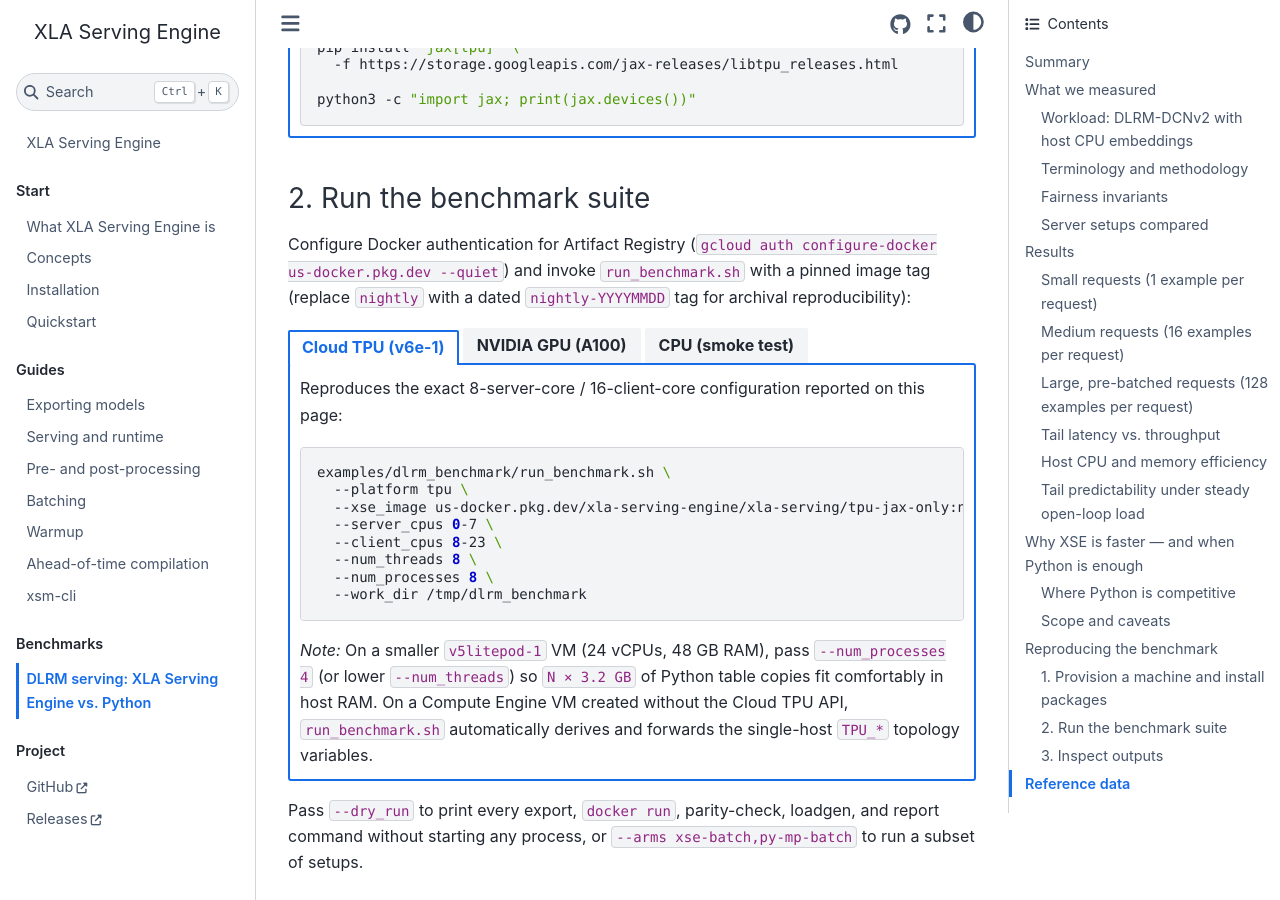
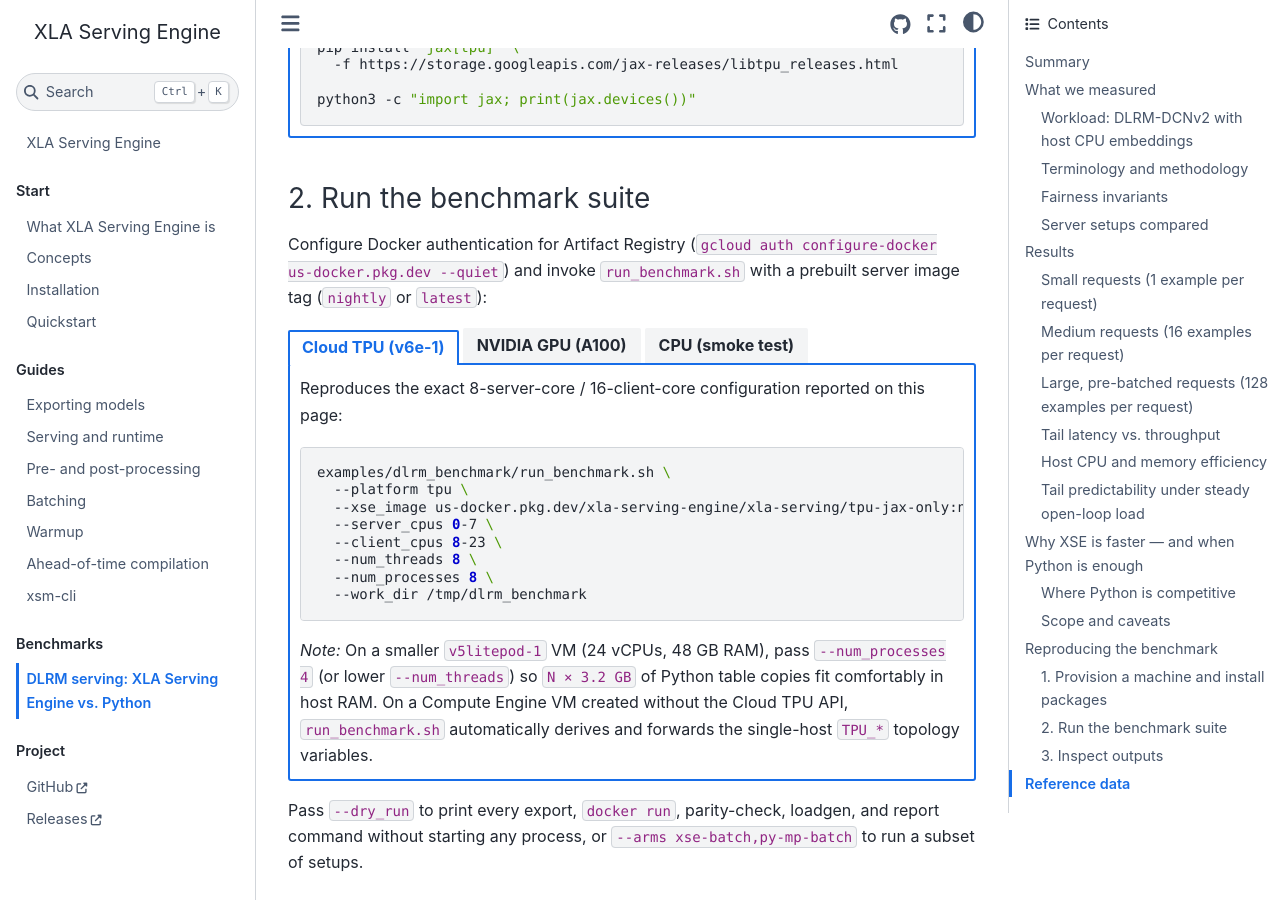
Before and after one commit to openxla/xla-serving, a Sphinx documentation site: the page built from docs/benchmarks/dlrm_serving.md, in a window 1280 px wide and 900 px high, scrolled down 10323 px. Built offline with Sphinx 7.4.7 and the Sphinx Book theme 1.1.4, drawn with Linux system fonts in a browser that asks for light colours.

Commit message:
Remove dated nightly-YYYYMMDD Docker image tags from XLA Serving nightly pushes.
Nightly scheduled runs of `push-nightly-serving-images.yml` previously tagged each image with both `nightly` and `nightly-YYYYMMDD`, which kept old nightly digests tagged indefinitely in Artifact Registry. Remove the `add_date_tag` workflow input and `nightly-YYYYMMDD` tagging logic so nightly runs push only `:nightly` (and manual release promotions can still tag `:latest` via `add_latest_tag`), and update documentation and benchmark script help text accordingly.

PiperOrigin-RevId: 1012459190

```diff
--- a/docs/benchmarks/dlrm_serving.md
+++ b/docs/benchmarks/dlrm_serving.md
@@ -396,8 +396,7 @@ pip install jax
 
 Configure Docker authentication for Artifact Registry
 (`gcloud auth configure-docker us-docker.pkg.dev --quiet`) and invoke
-`run_benchmark.sh` with a pinned image tag (replace `nightly` with a dated
-`nightly-YYYYMMDD` tag for archival reproducibility):
+`run_benchmark.sh` with a prebuilt server image tag (`nightly` or `latest`):
 
 ::::{tab-set}
 :::{tab-item} Cloud TPU (v6e-1)
```
Also changed, not shown: docs/installation.md (+0 -1 lines), 2 other files.
